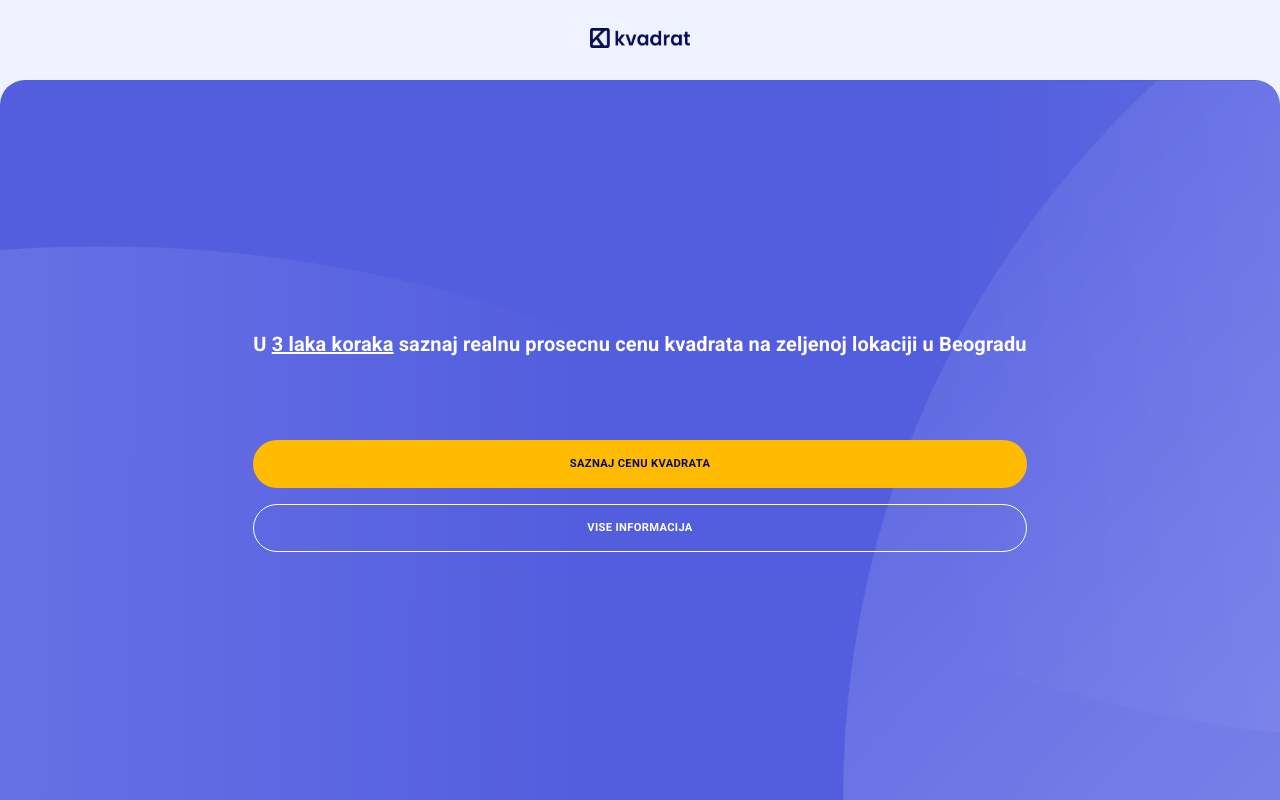
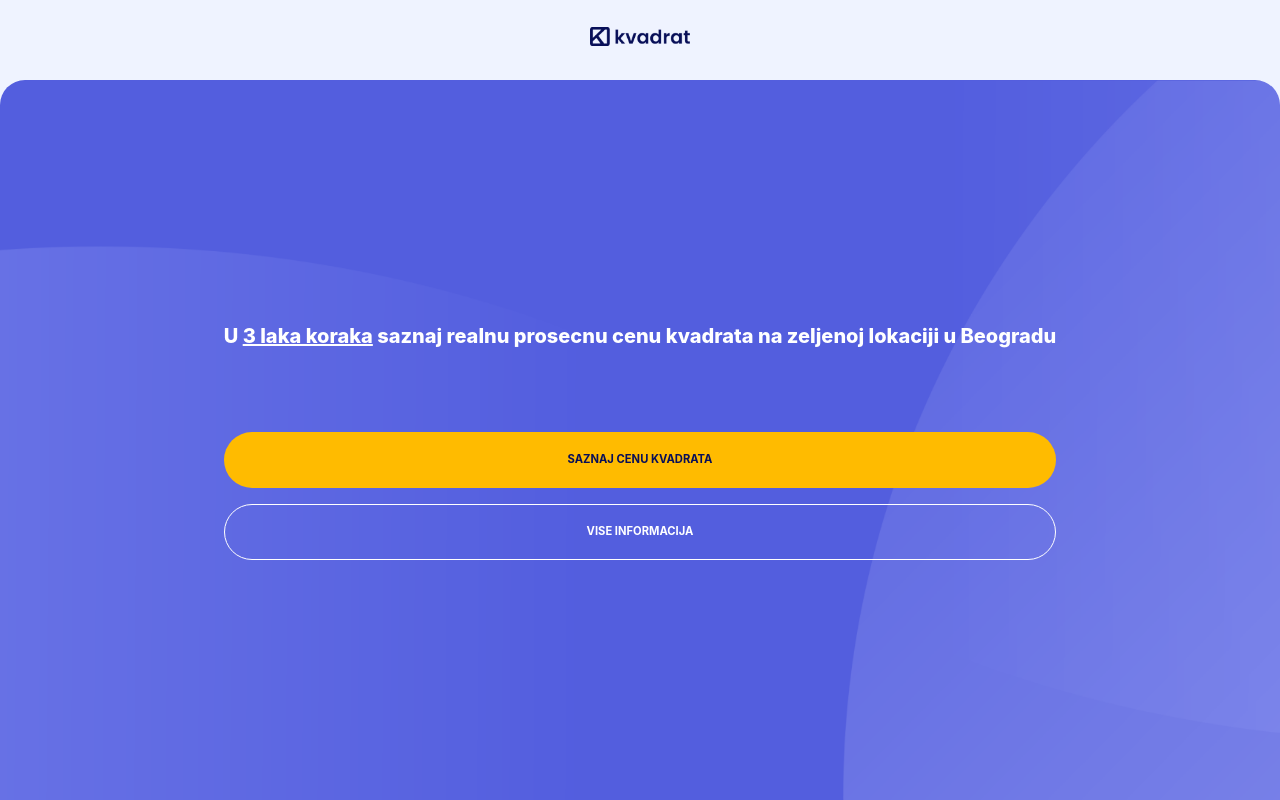
Before and after one commit to Pedja1310/registar-cena-nepokretnosti, a React (Create React App) app: page / in a window 1280 px wide. Built offline with nearby package versions, Linux system fonts and the light colour scheme.

Commit message:
added mui theme, changed font and improved styles

```diff
--- a/src/components/FormPage1.js
+++ b/src/components/FormPage1.js
@@ -50,7 +50,7 @@ const FormPage1 = ({ changeFormPage }) => {
           color: "#080F58",
           borderRadius: 80,
           width: "100%",
-          height: "3rem",
+          height: "3.5rem",
           marginBottom: "1rem",
           fontSize: ".7rem",
           fontWeight: 800,
--- a/src/components/FormPage2.js
+++ b/src/components/FormPage2.js
@@ -70,7 +70,7 @@ const FormPage2 = ({ changeFormPage }) => {
           color: "#080F58",
           borderRadius: 80,
           width: "100%",
-          height: "3rem",
+          height: "3.5rem",
           marginBottom: "1rem",
           fontSize: ".7rem",
           fontWeight: 800,
--- a/src/index.css
+++ b/src/index.css
@@ -1,12 +1,10 @@
-@import url("https://fonts.googleapis.com/css2?family=Poppins:wght@200;400;600;800&display=swap");
+@import url("https://fonts.googleapis.com/css2?family=Poppins:wght@200;400;600;800;900&display=swap");
 
 body {
   margin: 0;
-  font-family: -apple-system, BlinkMacSystemFont, "Segoe UI", "Poppins",
-    "Oxygen", "Ubuntu", "Cantarell", "Fira Sans", "Droid Sans", "Helvetica Neue",
-    sans-serif;
+  font-family: "Poppins", sans-serif;
+  -moz-osx-font-smoothing: grayscale;
   -webkit-font-smoothing: antialiased;
-  -moz-osx-font-smoothing: grayscale;
   background-color: #eff3ff;
 }
 
--- /dev/null
+++ b/src/muiTheme.js
@@ -0,0 +1,20 @@
+import { createTheme } from "@mui/material/styles";
+
+const theme = createTheme({
+  typography: {
+    fontFamily: [
+      "-apple-system",
+      "BlinkMacSystemFont",
+      '"Segoe UI"',
+      "Poppins",
+      '"Helvetica Neue"',
+      "Arial",
+      "sans-serif",
+      '"Apple Color Emoji"',
+      '"Segoe UI Emoji"',
+      '"Segoe UI Symbol"',
+    ].join(","),
+  },
+});
+
+export default theme;
--- a/src/pages/LandingPage.js
+++ b/src/pages/LandingPage.js
@@ -22,7 +22,7 @@ const LandingPage = () => {
       }}
     >
       <Box>
-        <Typography variant="h6" sx={{ color: "white", fontWeight: "bold" }}>
+        <Typography variant="h6" sx={{ color: "white", fontWeight: "800" }}>
           U <span style={{ textDecoration: "underline" }}>3 laka koraka</span>{" "}
           saznaj realnu prosecnu cenu kvadrata na zeljenoj lokaciji u Beogradu
         </Typography>
@@ -34,7 +34,7 @@ const LandingPage = () => {
             color: "#080F58",
             borderRadius: 80,
             width: "100%",
-            height: "3rem",
+            height: "3.5rem",
             marginBottom: "1rem",
             marginTop: "5rem",
             fontSize: ".7rem",
@@ -53,7 +53,7 @@ const LandingPage = () => {
             color: "white",
             borderRadius: 80,
             width: "100%",
-            height: "3rem",
+            height: "3.5rem",
             fontWeight: "bold",
             fontSize: ".7rem",
             "&:hover": {
```
Also changed, not shown: src/App.js (+6 -2 lines).
